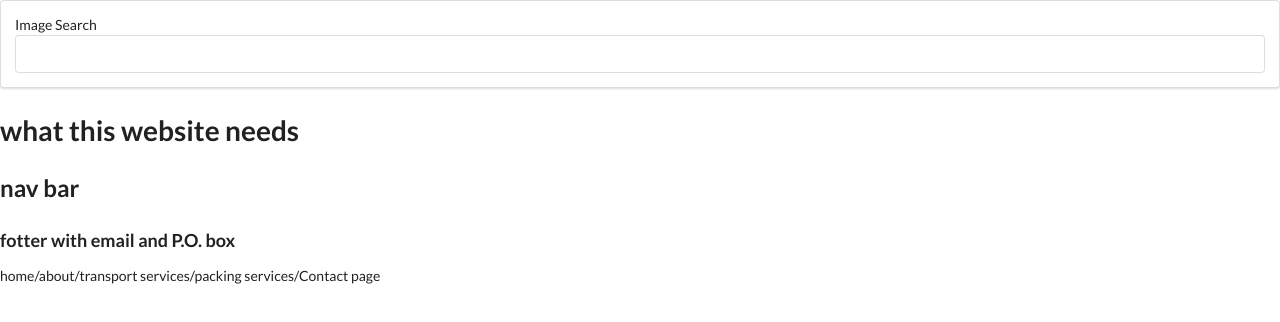
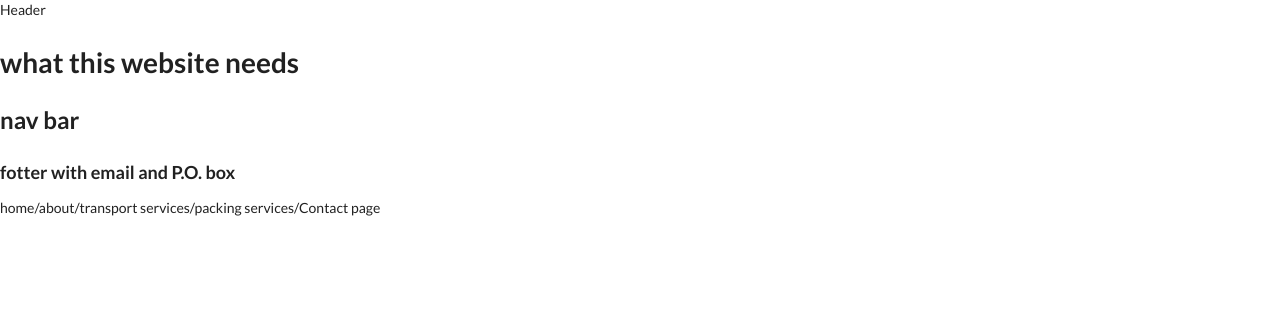
Before and after one commit to averagealloy/joshwouldathought, a React (Create React App) app: page / in a window 1280 px wide. Shown: the top 322 px of the page. Built offline with nearby package versions, Linux system fonts and the light colour scheme.

Commit message:
redoing the header component to look the way I want it to

```diff
--- a/src/components/Header.js
+++ b/src/components/Header.js
@@ -1,31 +1,7 @@
 import React from 'react';
 
-class Header extends React.Component {
- state = { term:''};
+const Header = () => {
+     return <div>Header</div>
+};
 
- onFormSubmit = event => {
-    event.preventDefault();
-
-    this.props.onSubmit(this.state.term);
- };
-
-
-    render() {
-        return (
-        <div className="ui segment">
-            <form onSubmit={this.onFormSubmit} className="ui form">
-                <div className="feild">
-                    <label>Image Search</label>
-                    <input
-                    type="text"
-                    value={this.state.term}
-                    onChange={e => this.setState({ term: e.target.value})}
-                    />
-                </div>
-            </form>
-        </div>
-        );
-    }
-}
-
-export default Header;
+export default Header
```
